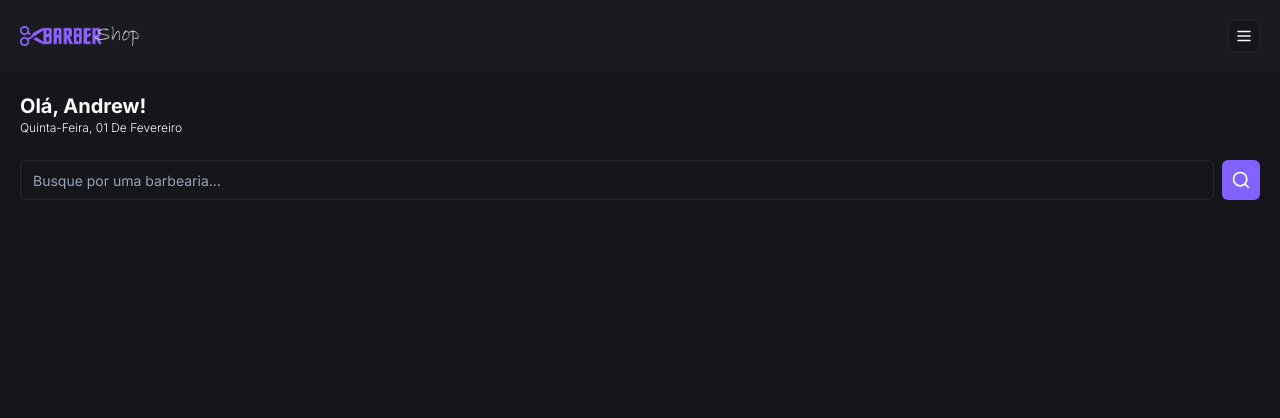
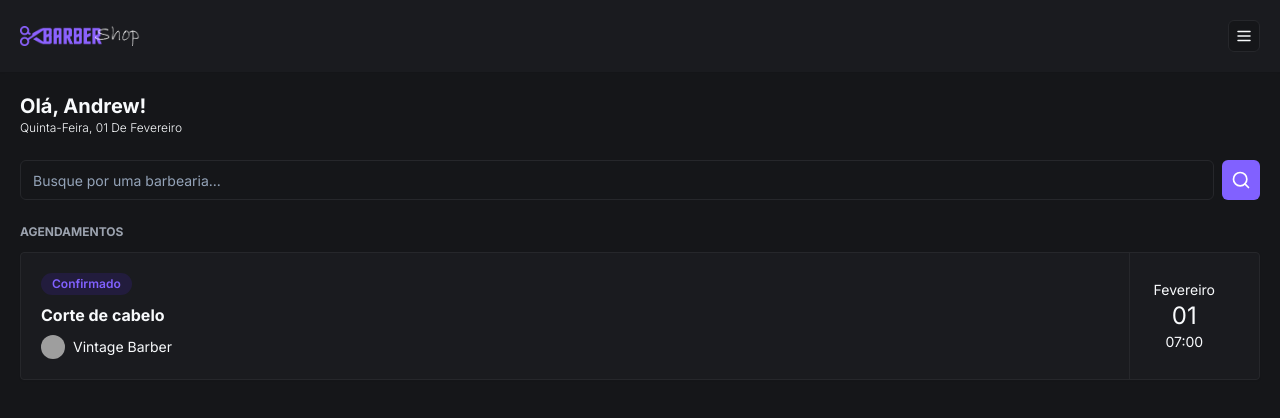
Before and after one commit to andrewgerez/barbershop-app, a Next.js app: page / in a window 1280 px wide. Shown: the top 418 px of the page. Built offline with nearby package versions, Linux system fonts and the light colour scheme; grey boxes are pictures that could not be loaded.

Commit message:
feat: booking item component

```diff
--- a/app/(home)/page.tsx
+++ b/app/(home)/page.tsx
@@ -2,6 +2,7 @@
 import { ptBR } from "date-fns/locale";
 import Header from "../_components/header";
 import Search from "./_components/search";
+import BookingItem from "../_components/booking-item";
 
 export default function Home() {
   const currentDate = format(new Date(), "EEEE',' dd 'de' MMMM", {
@@ -20,6 +21,11 @@
       <div className="px-5 mt-6">
         <Search />
       </div>
+
+      <div className="px-5 mt-6">
+        <h2 className="mb-3 text-xs uppercase text-gray-400 font-bold">Agendamentos</h2>
+        <BookingItem />
+      </div>
     </div>
   );
 }
--- /dev/null
+++ b/app/_components/booking-item.tsx
@@ -0,0 +1,34 @@
+import { Avatar, AvatarImage, AvatarFallback } from "./ui/avatar";
+import { Badge } from "./ui/badge";
+import { Card, CardContent } from "./ui/card";
+
+const BookingItem = () => {
+  return (
+    <Card className="rounded border border-solid">
+      <CardContent className="p-5 py-0 flex flex-row justify-between">
+        <div className="py-5 flex flex-col gap-2">
+          <Badge className="bg-[#221C3D] text-primary hover:bg-[#221C3D] w-fit">Confirmado</Badge>
+          <h2 className="font-bold">Corte de cabelo</h2>
+
+          <div className="flex items-center gap-2">
+            <Avatar className="h-6 w-6">
+              <AvatarImage src="https://utfs.io/f/c97a2dc9-cf62-468b-a851-bfd2bdde775f-16p.png" />
+
+              <AvatarFallback>A</AvatarFallback>
+            </Avatar>
+
+            <h3 className="text-sm">Vintage Barber</h3>
+          </div>
+        </div>
+
+        <div className="px-6 flex flex-col items-center justify-center border-l border-solid border-secondary">
+          <p className="text-sm">Fevereiro</p>
+          <p className="text-2xl">01</p>
+          <p className="text-sm">07:00</p>
+        </div>
+      </CardContent>
+    </Card>
+  );
+}
+
+export default BookingItem;
--- /dev/null
+++ b/app/_components/ui/avatar.tsx
@@ -0,0 +1,50 @@
+"use client"
+
+import * as React from "react"
+import * as AvatarPrimitive from "@radix-ui/react-avatar"
+
+import { cn } from "@/app/_lib/utils"
+
+const Avatar = React.forwardRef<
+  React.ElementRef<typeof AvatarPrimitive.Root>,
+  React.ComponentPropsWithoutRef<typeof AvatarPrimitive.Root>
+>(({ className, ...props }, ref) => (
+  <AvatarPrimitive.Root
+    ref={ref}
+    className={cn(
+      "relative flex h-10 w-10 shrink-0 overflow-hidden rounded-full",
+      className
+    )}
+    {...props}
+  />
+))
+Avatar.displayName = AvatarPrimitive.Root.displayName
+
+const AvatarImage = React.forwardRef<
+  React.ElementRef<typeof AvatarPrimitive.Image>,
+  React.ComponentPropsWithoutRef<typeof AvatarPrimitive.Image>
+>(({ className, ...props }, ref) => (
+  <AvatarPrimitive.Image
+    ref={ref}
+    className={cn("aspect-square h-full w-full", className)}
+    {...props}
+  />
+))
+AvatarImage.displayName = AvatarPrimitive.Image.displayName
+
+const AvatarFallback = React.forwardRef<
+  React.ElementRef<typeof AvatarPrimitive.Fallback>,
+  React.ComponentPropsWithoutRef<typeof AvatarPrimitive.Fallback>
+>(({ className, ...props }, ref) => (
+  <AvatarPrimitive.Fallback
+    ref={ref}
+    className={cn(
+      "flex h-full w-full items-center justify-center rounded-full bg-muted",
+      className
+    )}
+    {...props}
+  />
+))
+AvatarFallback.displayName = AvatarPrimitive.Fallback.displayName
+
+export { Avatar, AvatarImage, AvatarFallback }
--- /dev/null
+++ b/app/_components/ui/badge.tsx
@@ -0,0 +1,36 @@
+import * as React from "react"
+import { cva, type VariantProps } from "class-variance-authority"
+
+import { cn } from "@/app/_lib/utils"
+
+const badgeVariants = cva(
+  "inline-flex items-center rounded-full border px-2.5 py-0.5 text-xs font-semibold transition-colors focus:outline-none focus:ring-2 focus:ring-ring focus:ring-offset-2",
+  {
+    variants: {
+      variant: {
+        default:
+          "border-transparent bg-primary text-primary-foreground hover:bg-primary/80",
+        secondary:
+          "border-transparent bg-secondary text-secondary-foreground hover:bg-secondary/80",
+        destructive:
+          "border-transparent bg-destructive text-destructive-foreground hover:bg-destructive/80",
+        outline: "text-foreground",
+      },
+    },
+    defaultVariants: {
+      variant: "default",
+    },
+  }
+)
+
+export interface BadgeProps
+  extends React.HTMLAttributes<HTMLDivElement>,
+    VariantProps<typeof badgeVariants> {}
+
+function Badge({ className, variant, ...props }: BadgeProps) {
+  return (
+    <div className={cn(badgeVariants({ variant }), className)} {...props} />
+  )
+}
+
+export { Badge, badgeVariants }
--- a/next.config.mjs
+++ b/next.config.mjs
@@ -1,4 +1,13 @@
 /** @type {import('next').NextConfig} */
-const nextConfig = {};
+const nextConfig = {
+  images: {
+    remotePatterns: [
+      {
+        protocol: "https",
+        hostname: "utfs.io"
+      }
+    ]
+  }
+};
 
 export default nextConfig;
--- a/package.json
+++ b/package.json
@@ -13,6 +13,7 @@
   },
   "dependencies": {
     "@prisma/client": "^5.9.0",
+    "@radix-ui/react-avatar": "^1.0.4",
     "@radix-ui/react-slot": "^1.0.2",
     "class-variance-authority": "^0.7.0",
     "clsx": "^2.1.0",
```
Also changed, not shown: 1 other file (tests, documents, lock files or other folders).
